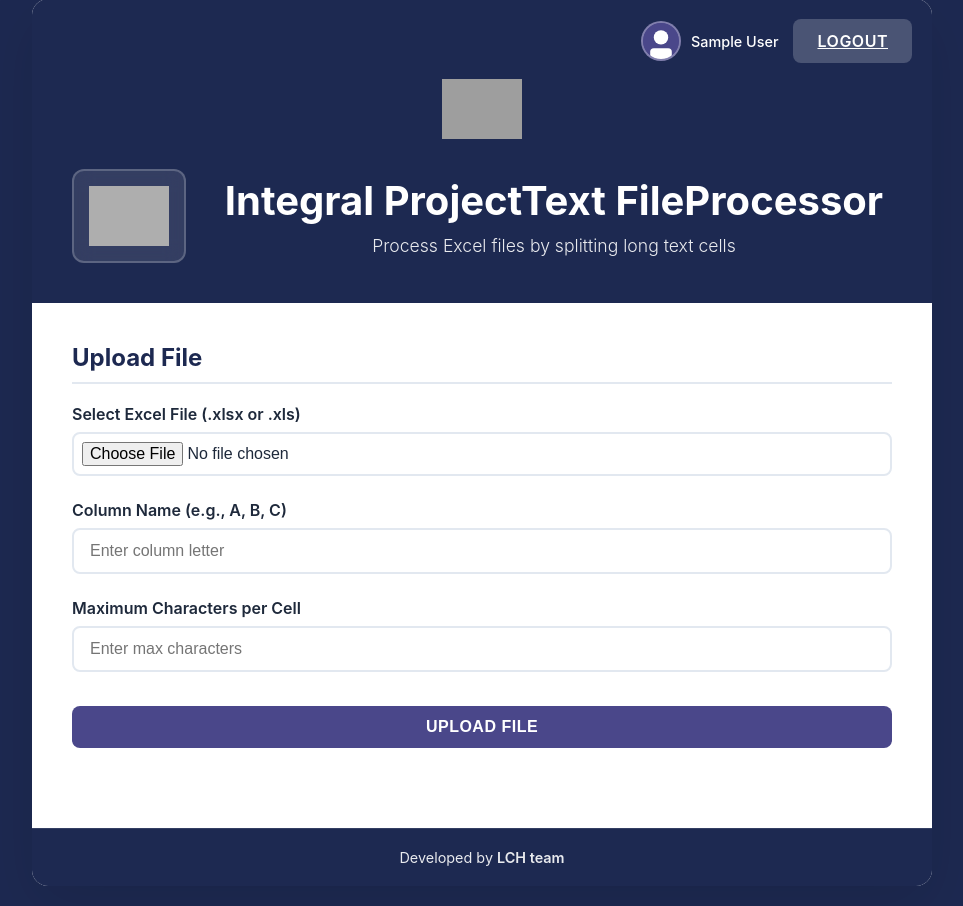
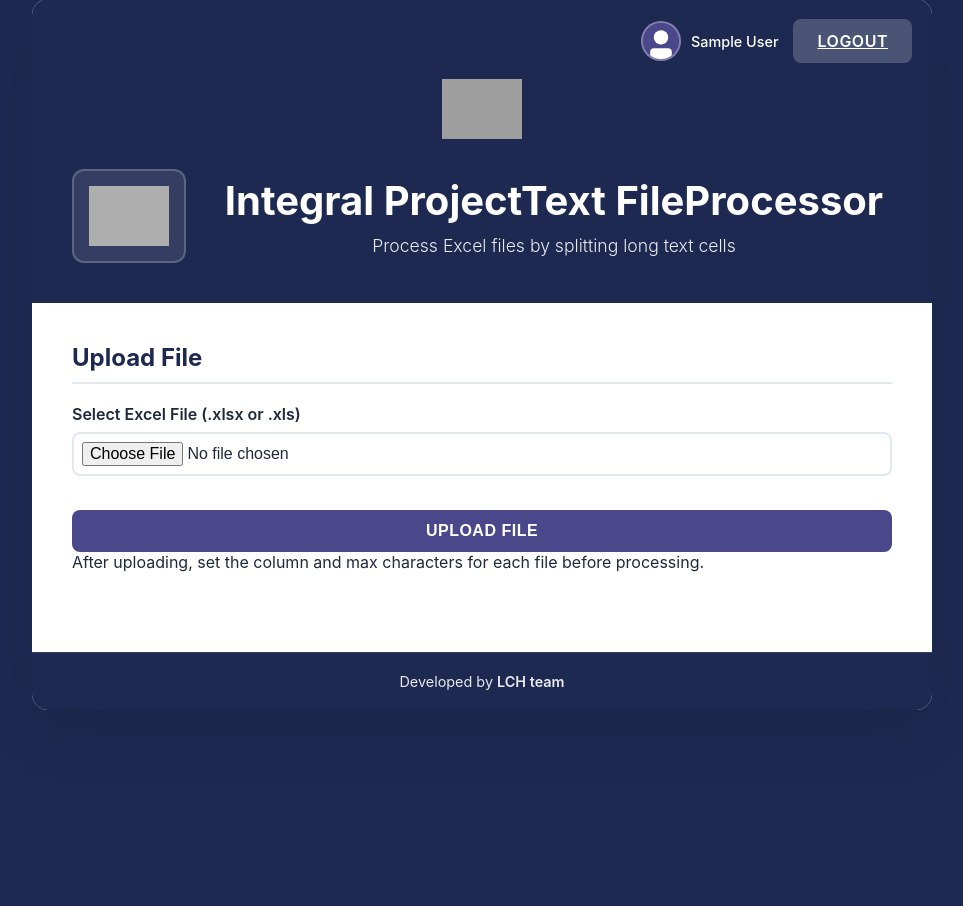
Before and after one commit to dragosdimitriu/integral-projecttext-split, a Flask app: page / in a window 1280 px wide. Shown: the part 21-927 px from the top of the page, without its empty margins (158-1121 px from the left). After the commit the page ends 731 px from the top, so only its background shows below. Run offline with Flask 3, Linux system fonts and the light colour scheme; the visitor is signed in with stand-in values (Sample User, id 1); grey boxes are pictures that could not be loaded.

Commit message:
Separate file upload from processing parameters - users can now adjust column and max_chars without re-uploading

```diff
--- a/app.py
+++ b/app.py
@@ -317,11 +317,6 @@ def upload_file():
         return jsonify({'success': False, 'error': 'No file provided'}), 400
 
     file = request.files['file']
-    # Enhanced input sanitization
-    column = sanitize_input(request.form.get('column', ''), max_length=3)
-    if column:
-        column = column.upper()
-    max_chars = sanitize_input(request.form.get('max_chars', ''), max_length=10)
 
     if file.filename == '':
         return jsonify({'success': False, 'error': 'No file selected'}), 400
@@ -329,20 +324,6 @@ def upload_file():
     # Validate file extension
     if not allowed_file(file.filename):
         return jsonify({'success': False, 'error': 'Invalid file type. Please upload .xlsx or .xls files'}), 400
-
-    # Validate and sanitize column name
-    is_valid, error_msg = validate_column_name(column)
-    if not is_valid:
-        return jsonify({'success': False, 'error': error_msg}), 400
-
-    # Validate max_chars
-    try:
-        max_chars = int(max_chars)
-        is_valid, error_msg = validate_max_chars(max_chars)
-        if not is_valid:
-            return jsonify({'success': False, 'error': error_msg}), 400
-    except (ValueError, TypeError):
-        return jsonify({'success': False, 'error': 'Invalid max characters value. Must be a number.'}), 400
 
     # Sanitize filename
     original_filename = sanitize_filename(secure_filename(file.filename))
@@ -390,8 +371,6 @@ def upload_file():
         'file_id': file_id,
         'filename': original_filename,
         'uploaded_filename': filename,
-        'column': column,
-        'max_chars': max_chars,
         'upload_time': datetime.now().isoformat()
     })
 
--- a/templates/index.html
+++ b/templates/index.html
@@ -47,15 +47,8 @@
                         <label for="file">Select Excel File (.xlsx or .xls)</label>
                         <input type="file" id="file" name="file" accept=".xlsx,.xls" required>
                     </div>
-                    <div class="form-group">
-                        <label for="column">Column Name (e.g., A, B, C)</label>
-                        <input type="text" id="column" name="column" placeholder="Enter column letter" required pattern="[A-Za-z]+" maxlength="3">
-                    </div>
-                    <div class="form-group">
-                        <label for="max_chars">Maximum Characters per Cell</label>
-                        <input type="number" id="max_chars" name="max_chars" placeholder="Enter max characters" required min="1">
-                    </div>
                     <button type="submit" class="btn btn-primary">Upload File</button>
+                    <p class="form-hint">After uploading, set the column and max characters for each file before processing.</p>
                 </form>
             </section>
 
@@ -218,10 +211,26 @@
                 const uploadTime = file.upload_time ? formatTime(file.upload_time) : 'Unknown';
                 // Create a closure-safe reference to the file data
                 const fileData = file;
+                // Use stored values or defaults
+                const defaultColumn = file.column || '';
+                const defaultMaxChars = file.max_chars || '';
                 fileItem.innerHTML = `
                     <div class="file-info">
                         <a href="/download/uploads/${file.uploaded_filename}" class="file-link" download>${file.filename}</a>
-                        <span class="file-meta">Column: ${file.column} | Max Chars: ${file.max_chars} | Uploaded: ${uploadTime}</span>
+                        <span class="file-meta">Uploaded: ${uploadTime}</span>
+                    </div>
+                    <div class="file-params">
+                        <div class="param-group">
+                            <label for="column_${file.file_id}">Column:</label>
+                            <input type="text" id="column_${file.file_id}" class="param-input"
+                                   placeholder="A, B, C..." pattern="[A-Za-z]+" maxlength="3"
+                                   value="${defaultColumn}" style="text-transform: uppercase;">
+                        </div>
+                        <div class="param-group">
+                            <label for="max_chars_${file.file_id}">Max Chars:</label>
+                            <input type="number" id="max_chars_${file.file_id}" class="param-input"
+                                   placeholder="1000" min="1" value="${defaultMaxChars}">
+                        </div>
                     </div>
                     <div class="file-actions">
                         <button class="btn btn-preview" onclick="previewFile('uploads', '${file.uploaded_filename}')">Preview</button>
@@ -230,7 +239,39 @@
                 `;
                 // Attach event listener properly
                 const processBtn = fileItem.querySelector('.btn-process');
-                processBtn.addEventListener('click', () => processFile(fileData));
+                processBtn.addEventListener('click', () => {
+                    const columnInput = fileItem.querySelector(`#column_${file.file_id}`);
+                    const maxCharsInput = fileItem.querySelector(`#max_chars_${file.file_id}`);
+                    const column = columnInput.value.trim().toUpperCase();
+                    const maxChars = maxCharsInput.value.trim();
+
+                    // Validate inputs
+                    if (!column) {
+                        showNotification('Please enter a column name', 'error');
+                        columnInput.focus();
+                        return;
+                    }
+                    if (!/^[A-Z]+$/.test(column)) {
+                        showNotification('Column must contain only uppercase letters (A-Z)', 'error');
+                        columnInput.focus();
+                        return;
+                    }
+                    if (!maxChars || parseInt(maxChars) < 1) {
+                        showNotification('Please enter a valid max characters value (minimum 1)', 'error');
+                        maxCharsInput.focus();
+                        return;
+                    }
+                    if (parseInt(maxChars) > 10000) {
+                        showNotification('Max characters cannot exceed 10000', 'error');
+                        maxCharsInput.focus();
+                        return;
+                    }
+
+                    // Update file data with current values
+                    fileData.column = column;
+                    fileData.max_chars = parseInt(maxChars);
+                    processFile(fileData);
+                });
                 list.appendChild(fileItem);
             });
         }
```
